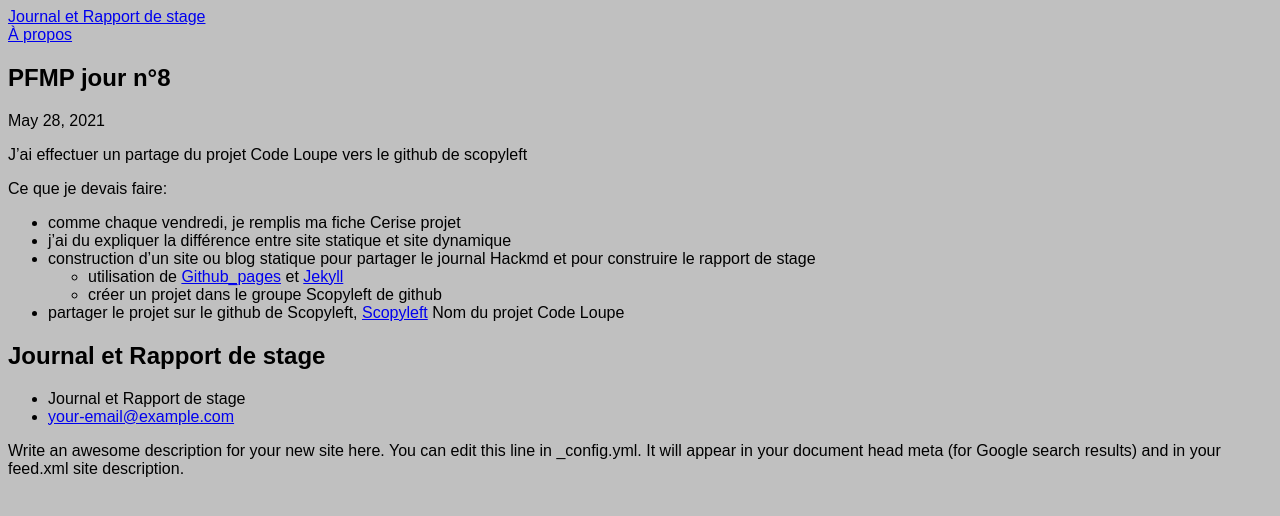
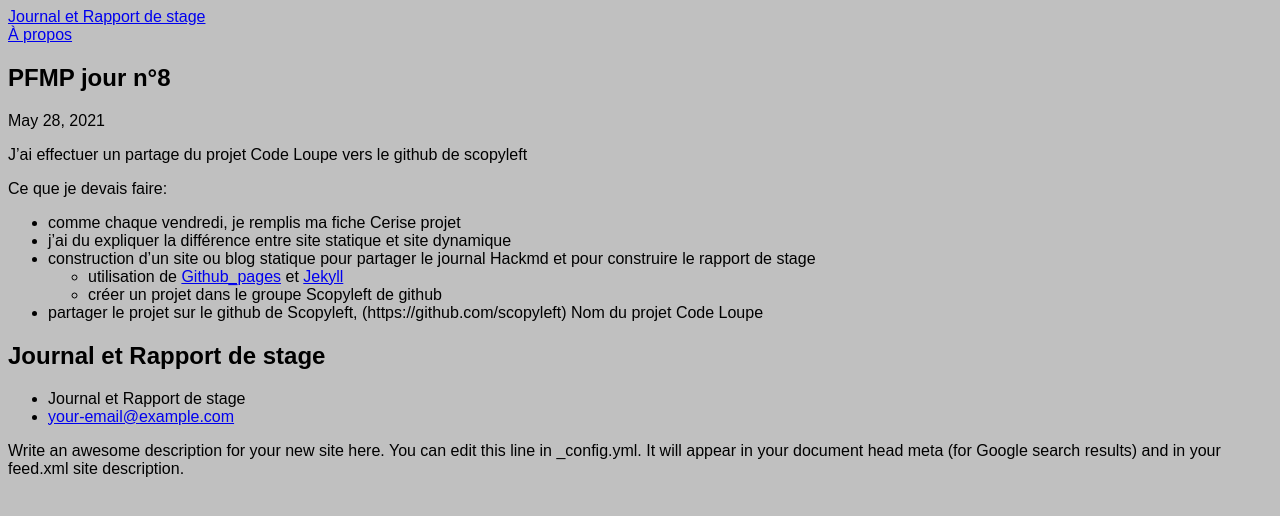
Before and after one commit to Corentin69008/Corentin69008.github.io, a Jekyll site: the page built from _posts/2021-05-28-PFMP.markdown, in a window 1280 px wide. Shown: the top 516 px of the page. Built offline with Jekyll 4.4.1, drawn with Linux system fonts in a browser that asks for light colours; part of the change alters nothing that is shown.

Commit message:
mise a jour

```diff
--- a/_posts/2021-05-28-PFMP.markdown
+++ b/_posts/2021-05-28-PFMP.markdown
@@ -13,5 +13,5 @@ Ce que je devais faire:
   - utilisation de [Github_pages](https://pages.github.com/) et [Jekyll](https://jekyllrb.com/)
   - créer un projet dans le groupe Scopyleft de github
 
-- partager le projet sur le github de Scopyleft, [Scopyleft](https://github.com/scopyleft)
+- partager le projet sur le github de Scopyleft, (https://github.com/scopyleft)
 Nom du projet Code Loupe
```
